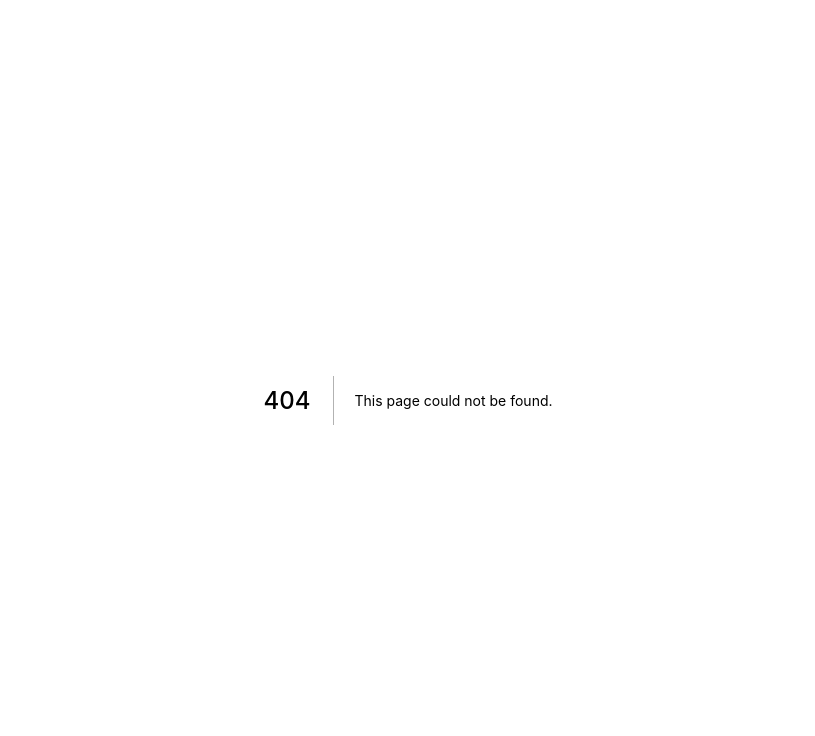
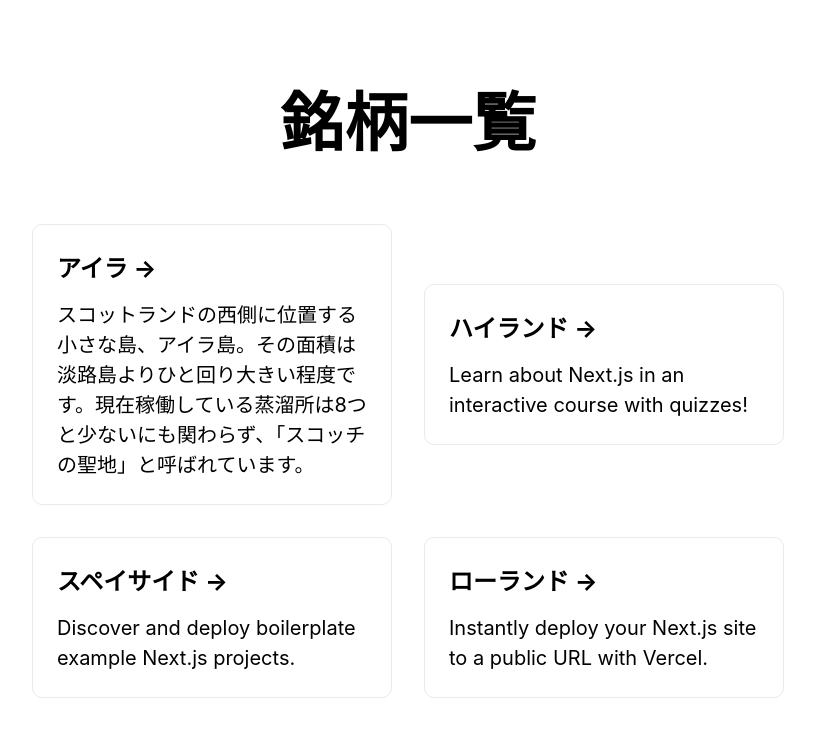
Before and after one commit to tatsuyard/scotch-whisky, a Next.js app: page /brand in a window 1280 px wide. Before the commit this address had no page. Shown: the top 736 px of the page, without its empty margins (232-1047 px from the left). Built offline with nearby package versions, Linux system fonts and the light colour scheme.

Commit message:
add index

```diff
--- /dev/null
+++ b/pages/brand/index.tsx
@@ -0,0 +1,34 @@
+import React from "react";
+import styles from "../../styles/Home.module.css";
+
+const Home: React.FC = () => (
+  <div className={styles.container}>
+    <h1 className={styles.title}>銘柄一覧</h1>
+
+    <div className={styles.grid}>
+      <a href="#" className={styles.card}>
+        <h3>アイラ &rarr;</h3>
+        <p>
+          スコットランドの西側に位置する小さな島、アイラ島。その面積は淡路島よりひと回り大きい程度です。現在稼働している蒸溜所は8つと少ないにも関わらず、「スコッチの聖地」と呼ばれています。
+        </p>
+      </a>
+
+      <a href="#" className={styles.card}>
+        <h3>ハイランド &rarr;</h3>
+        <p>Learn about Next.js in an interactive course with quizzes!</p>
+      </a>
+
+      <a href="#" className={styles.card}>
+        <h3>スペイサイド &rarr;</h3>
+        <p>Discover and deploy boilerplate example Next.js projects.</p>
+      </a>
+
+      <a href="#" className={styles.card}>
+        <h3>ローランド &rarr;</h3>
+        <p>Instantly deploy your Next.js site to a public URL with Vercel.</p>
+      </a>
+    </div>
+  </div>
+);
+
+export default Home;
```
